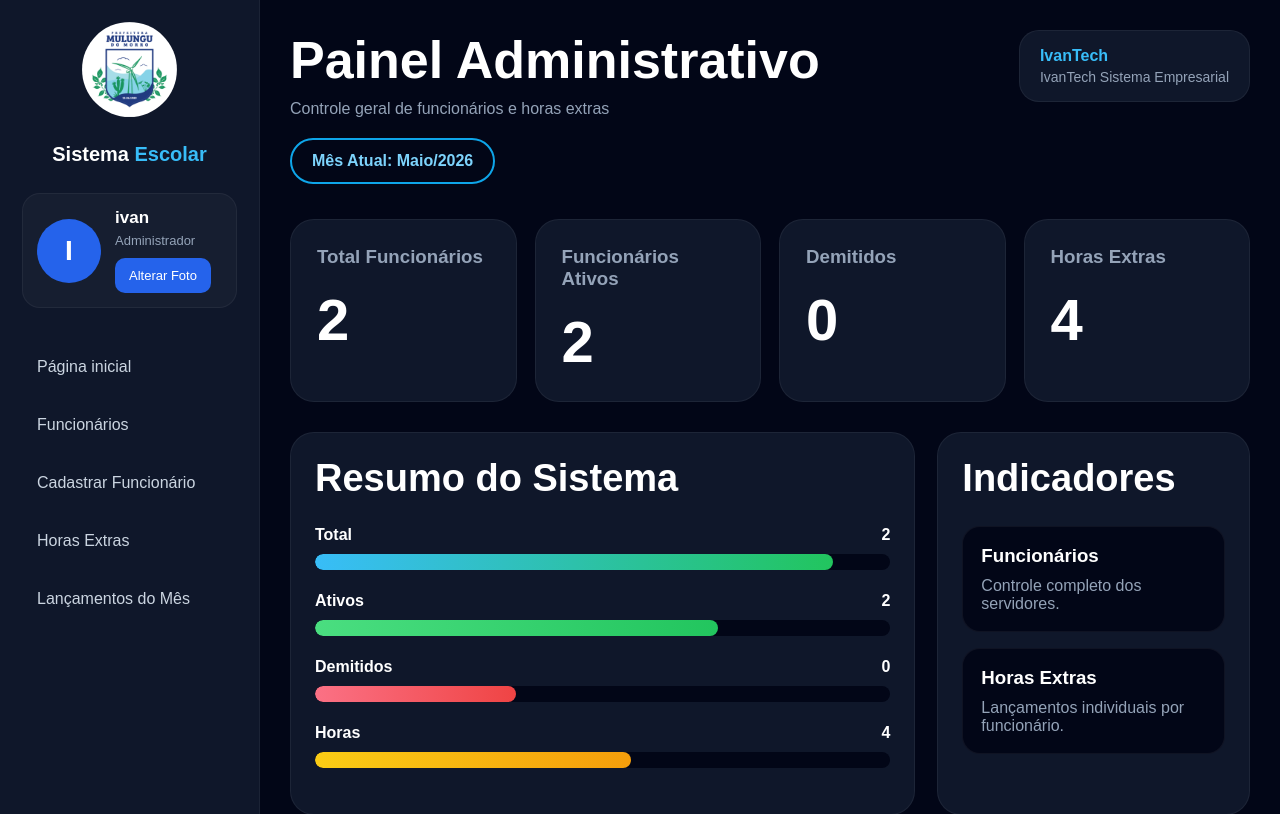
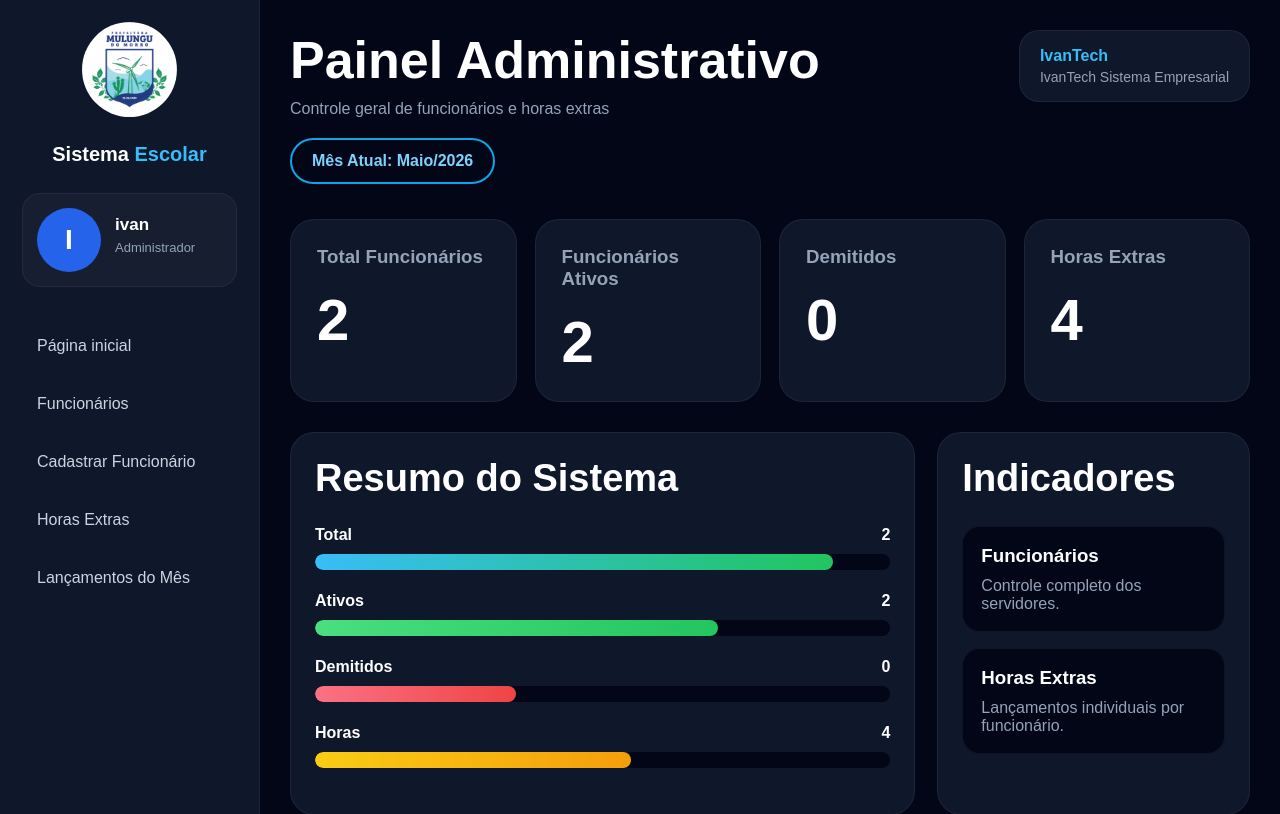
Before and after one commit to Ivan-Ualax/sistema-educacional, a Django app: page / in a window 1280 px wide. Shown: the top 814 px of the page. Run offline with Django 5.2, Linux system fonts and the light colour scheme; a user stored in the database is signed in; data comes from the database, SQL or seed files in the repository.

Commit message:
remove botao alterar foto

```diff
--- a/funcionarios/templates/home.html
+++ b/funcionarios/templates/home.html
@@ -442,7 +442,7 @@
                     class="form-perfil"
                 >
 
-                   <div class="avatar">
+                  <div class="avatar">
                         {{ request.user.username|slice:":1"|upper }}
                     </div>
 
@@ -455,21 +455,6 @@
                         <p>
                             Administrador
                         </p>
-
-                        <label
-                            for="foto"
-                            class="btn-foto"
-                        >
-                            Alterar Foto
-                        </label>
-
-                        <input
-                            type="file"
-                            id="foto"
-                            name="foto"
-                            class="input-foto"
-                            onchange="this.form.submit()"
-                        >
 
                     </div>
 
```
